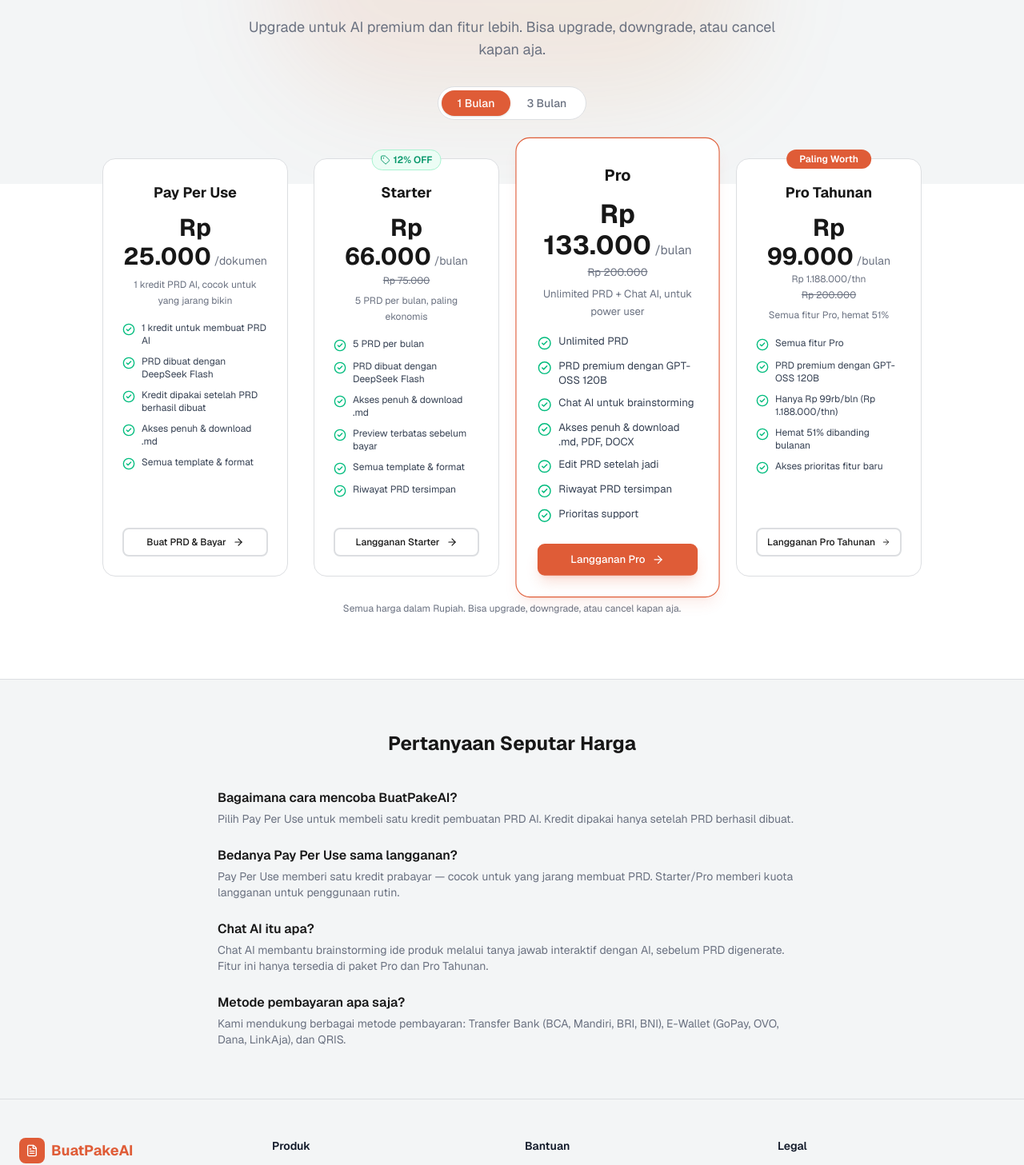
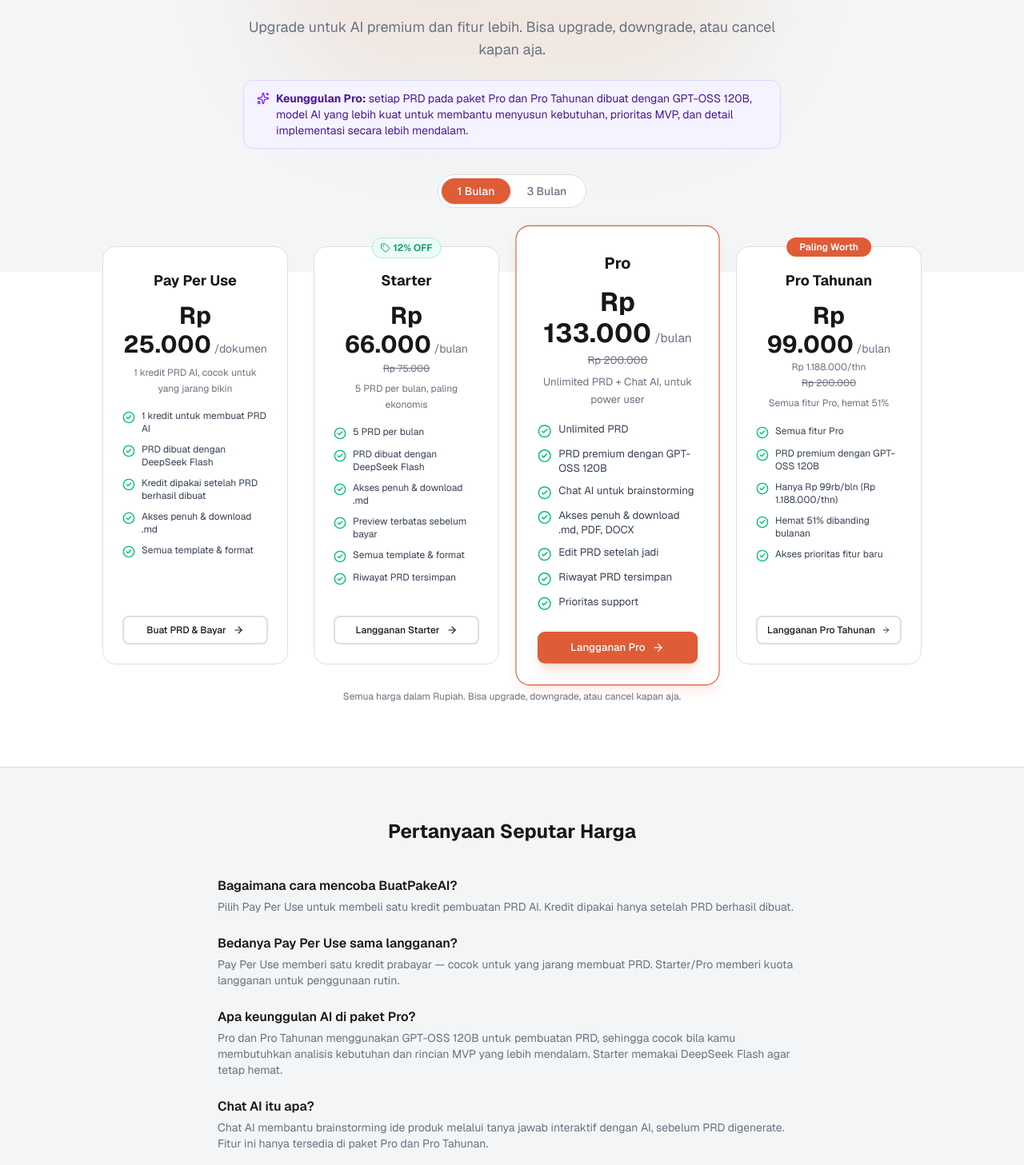
Before and after one commit to ziqri7/prdify, a Next.js app: page /pricing in a window 1280 px wide. Shown: the part 239-1696 px from the top of the page at 80% size. Built offline with nearby package versions, Linux system fonts and the light colour scheme; no server answers.

Commit message:
feat: highlight Pro AI quality benefits

```diff
--- a/src/app/payment/page.tsx
+++ b/src/app/payment/page.tsx
@@ -13,7 +13,7 @@
   Smartphone,
   Loader2,
   AlertCircle,
-  Tag,
+  Sparkles,
 } from "lucide-react";
 import Link from "next/link";
 import { usePRDStore } from "@/store/use-prd-store";
@@ -150,6 +150,18 @@
                 <span className="font-semibold">{pkg.priceLabel}</span>
               </div>
               <div className="border-t border-[#dcdee1] dark:border-gray-800 my-2" />
+              {(normalizedPackage === "pro" || normalizedPackage === "pro_tahunan") && (
+                <div className="my-3 rounded-lg border border-violet-200 bg-violet-50 p-3 text-sm text-violet-900 dark:border-violet-500/30 dark:bg-violet-500/10 dark:text-violet-100">
+                  <div className="flex gap-2">
+                    <Sparkles className="mt-0.5 h-4 w-4 shrink-0 text-violet-600 dark:text-violet-300" />
+                    <p>
+                      <strong>Benefit Pro:</strong> PRD kamu akan dibuat dengan GPT-OSS 120B,
+                      model AI yang lebih kuat untuk menyusun analisis kebutuhan, prioritas MVP,
+                      dan detail PRD yang lebih mendalam.
+                    </p>
+                  </div>
+                </div>
+              )}
               <div className="flex items-center justify-between py-2">
                 <span className="font-semibold">Total</span>
                 <span className="text-xl font-bold text-[#df5c37]">
--- a/src/app/pricing/page.tsx
+++ b/src/app/pricing/page.tsx
@@ -108,6 +108,16 @@
             Upgrade untuk AI premium dan fitur lebih. Bisa upgrade, downgrade,
             atau cancel kapan aja.
           </p>
+          <div className="mt-6 mx-auto max-w-2xl rounded-xl border border-violet-200 bg-violet-50 px-4 py-3 text-left text-sm text-violet-900 dark:border-violet-500/30 dark:bg-violet-500/10 dark:text-violet-100">
+            <div className="flex items-start gap-2">
+              <Sparkles className="mt-0.5 h-4 w-4 shrink-0 text-violet-600 dark:text-violet-300" />
+              <p>
+                <strong>Keunggulan Pro:</strong> setiap PRD pada paket Pro dan Pro Tahunan
+                dibuat dengan GPT-OSS 120B, model AI yang lebih kuat untuk membantu
+                menyusun kebutuhan, prioritas MVP, dan detail implementasi secara lebih mendalam.
+              </p>
+            </div>
+          </div>
 
           {/* Billing Toggle */}
           <div className="mt-8 flex items-center justify-center gap-2">
@@ -266,6 +276,16 @@
             </div>
             <div>
               <h3 className="font-semibold mb-1">
+                Apa keunggulan AI di paket Pro?
+              </h3>
+              <p className="text-sm text-[#6a7180] dark:text-gray-400">
+                Pro dan Pro Tahunan menggunakan GPT-OSS 120B untuk pembuatan PRD,
+                sehingga cocok bila kamu membutuhkan analisis kebutuhan dan rincian MVP
+                yang lebih mendalam. Starter memakai DeepSeek Flash agar tetap hemat.
+              </p>
+            </div>
+            <div>
+              <h3 className="font-semibold mb-1">
                 Chat AI itu apa?
               </h3>
               <p className="text-sm text-[#6a7180] dark:text-gray-400">
--- a/src/app/questionnaire/page.tsx
+++ b/src/app/questionnaire/page.tsx
@@ -178,6 +178,18 @@
           <p className="mt-2 text-[#6a7180] dark:text-gray-400">
             Jawab sebisamu, nanti bisa diedit lagi setelah PRD jadi
           </p>
+          {(packageType === "pro" || packageType === "pro_tahunan") && (
+            <div className="mt-5 rounded-xl border border-violet-200 bg-violet-50 px-4 py-3 text-left text-sm text-violet-900 dark:border-violet-500/30 dark:bg-violet-500/10 dark:text-violet-100">
+              <div className="flex items-start gap-2">
+                <Sparkles className="mt-0.5 h-4 w-4 shrink-0 text-violet-600 dark:text-violet-300" />
+                <p>
+                  <strong>Benefit paket Pro aktif:</strong> PRD ini akan disusun menggunakan
+                  GPT-OSS 120B untuk membantu menghasilkan analisis kebutuhan, prioritas MVP,
+                  dan detail yang lebih mendalam.
+                </p>
+              </div>
+            </div>
+          )}
         </div>
 
         {/* Question */}
```
